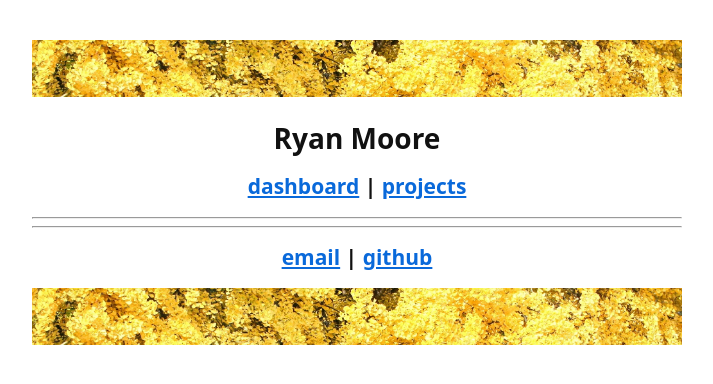
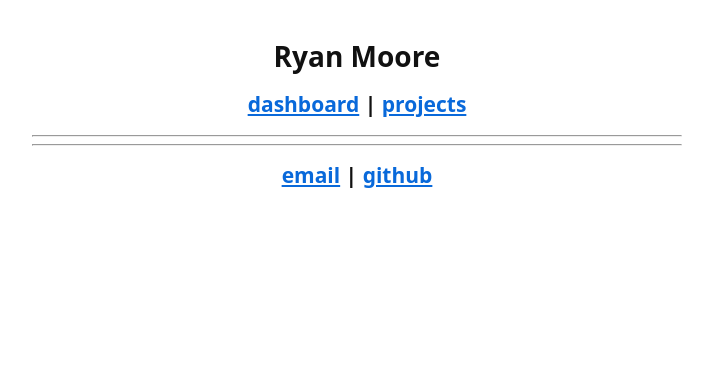
Before and after one commit to yrom1/flask-dashboard, a Flask app: template templates/layout.html in a window 1280 px wide. Shown: the top 384 px of the page, without its empty margins (283-996 px from the left). Run offline with Flask 2, Linux system fonts and the light colour scheme; the template is opened without the code that fills it, so the values that code supplies are empty; some libraries are stand-ins or nearby versions.

Commit message:
Remove header images, had problem on old macbook

```diff
--- a/templates/layout.html
+++ b/templates/layout.html
@@ -37,7 +37,7 @@
         <button id="theme-button">light</button>
     </div> -->
     <header class="head">
-        <img alt="credit: Jean-Pol GRANDMONT" class="ginkgo" src="/static/trees.webp" />
+        <!-- <img alt="credit: Jean-Pol GRANDMONT" class="ginkgo" src="/static/trees.webp" /> -->
         <h1>Ryan Moore</h1>
         <h2>
             <a href="{{ url_for('dashboard') }}">dashboard</a>
@@ -274,7 +274,7 @@
             |
             <a href="http://github.com/yrom1">github</a>
         </h2>
-        <img alt="credit: Jean-Pol GRANDMONT" class="ginkgo" src="/static/trees.webp" />
+        <!-- <img alt="credit: Jean-Pol GRANDMONT" class="ginkgo" src="/static/trees.webp" /> -->
     </footer>
 </body>
 
```
